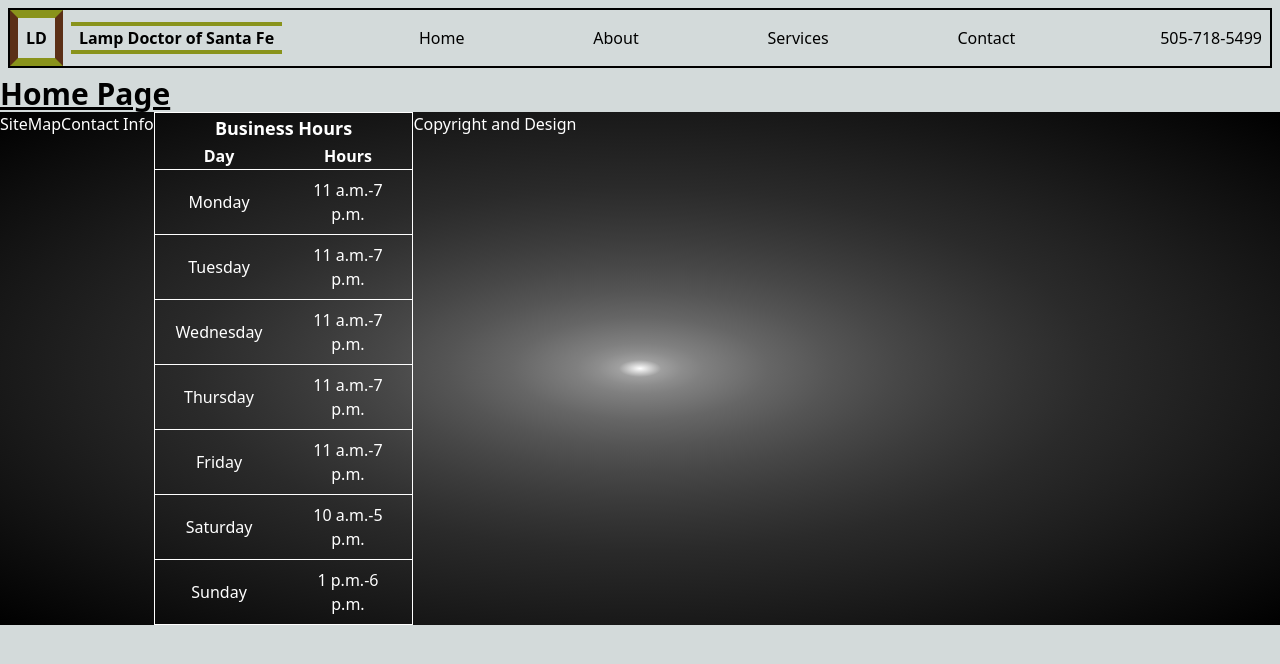
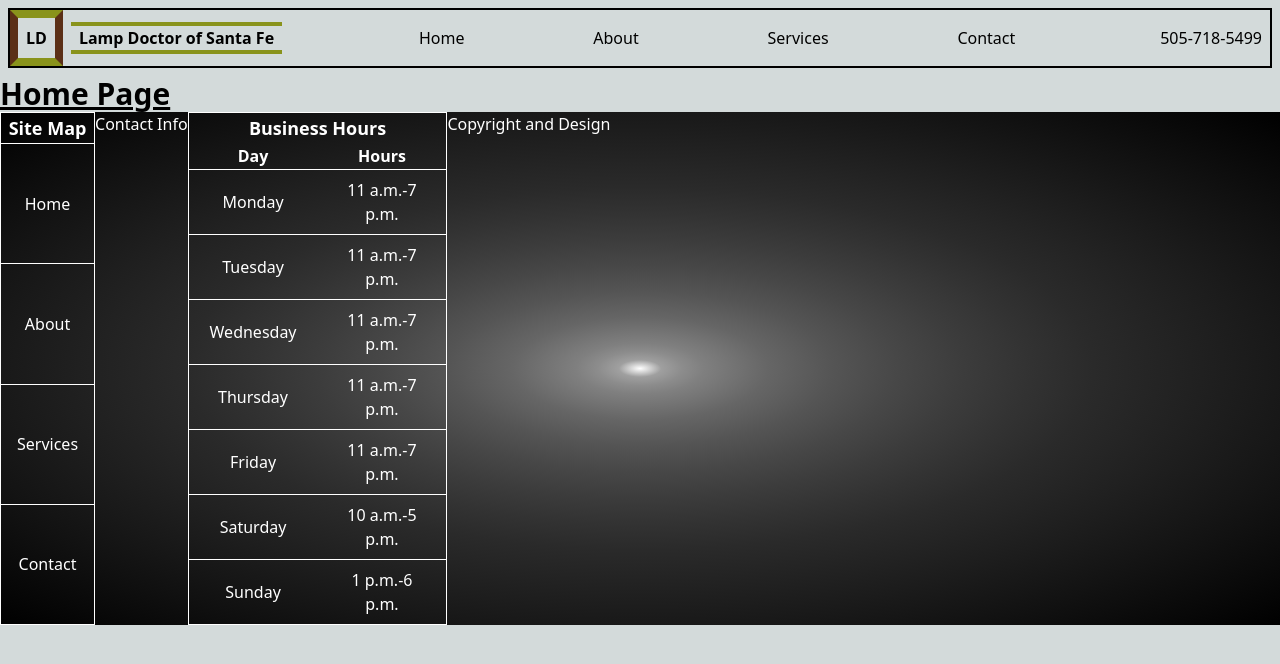
Before and after one commit to TheClutchC/lamp-doctor, a React (Create React App) app: page /#/ in a window 1280 px wide. Shown: the top 664 px of the page. Built offline with nearby package versions, Linux system fonts and the light colour scheme; the HTML template or start-up script is replaced by a standard one.

Commit message:
added table layout & routing to site map

```diff
--- a/src/components/Footer.js
+++ b/src/components/Footer.js
@@ -1,4 +1,5 @@
 import BusinessHours from "./forFooter/BusinessHours";
+import SiteMap from "./forFooter/SiteMap";
 // Will need to import react-icons to replace fa-icons
 
 const Footer = () => {
@@ -11,7 +12,7 @@ const Footer = () => {
         textAlign: "center"
       }}
     >
-      <div>SiteMap</div>
+      <SiteMap />
       <div>Contact Info</div>
       <BusinessHours />
       <div>Copyright and Design</div>
--- a/src/components/forFooter/SiteMap.js
+++ b/src/components/forFooter/SiteMap.js
@@ -0,0 +1,35 @@
+import { Link } from "react-router-dom";
+
+const mapLinks = [
+  'Home',
+  'About',
+  'Services',
+  'Contact'
+];
+
+const SiteMap = () => {
+  const linkPaths = ['/', '/about', '/services', '/contact'];
+
+  return (
+    <table className="border-collapse border border-gray-800">
+      <thead>
+        <tr className="bg-gray-800 text-white text-lg font-bold">
+          <th colSpan="2">Site Map</th>
+        </tr>
+      </thead>
+      <tbody>
+        {mapLinks.map((page, index) => (
+          <tr key={page} className="border border-gray-800">
+            <td className="py-2 px-4 text-center">
+              <Link to={linkPaths[index]}>
+                {page}
+              </Link>
+            </td>
+          </tr>
+        ))}
+      </tbody>
+    </table>
+  );
+}
+
+export default SiteMap;
```
